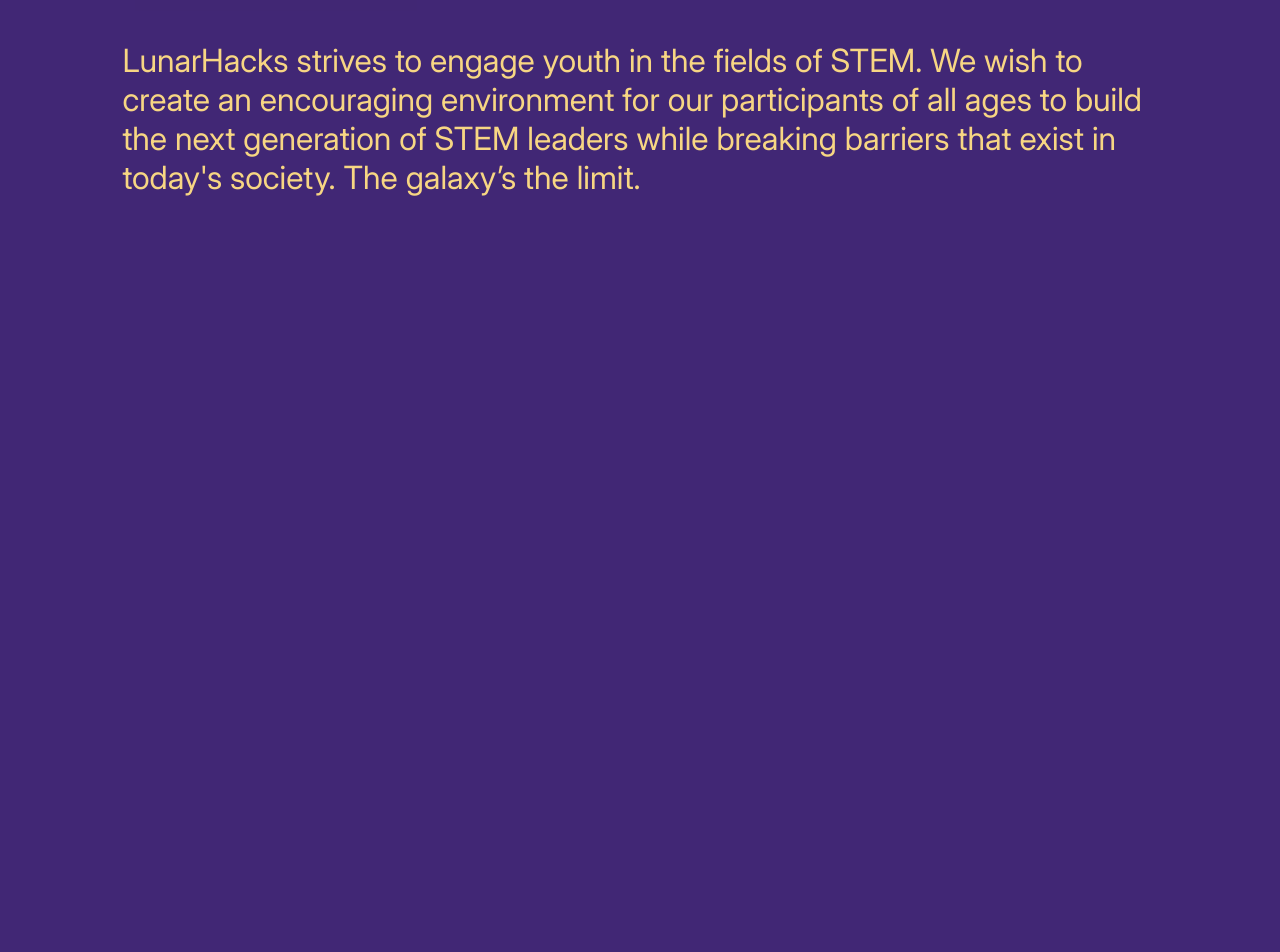
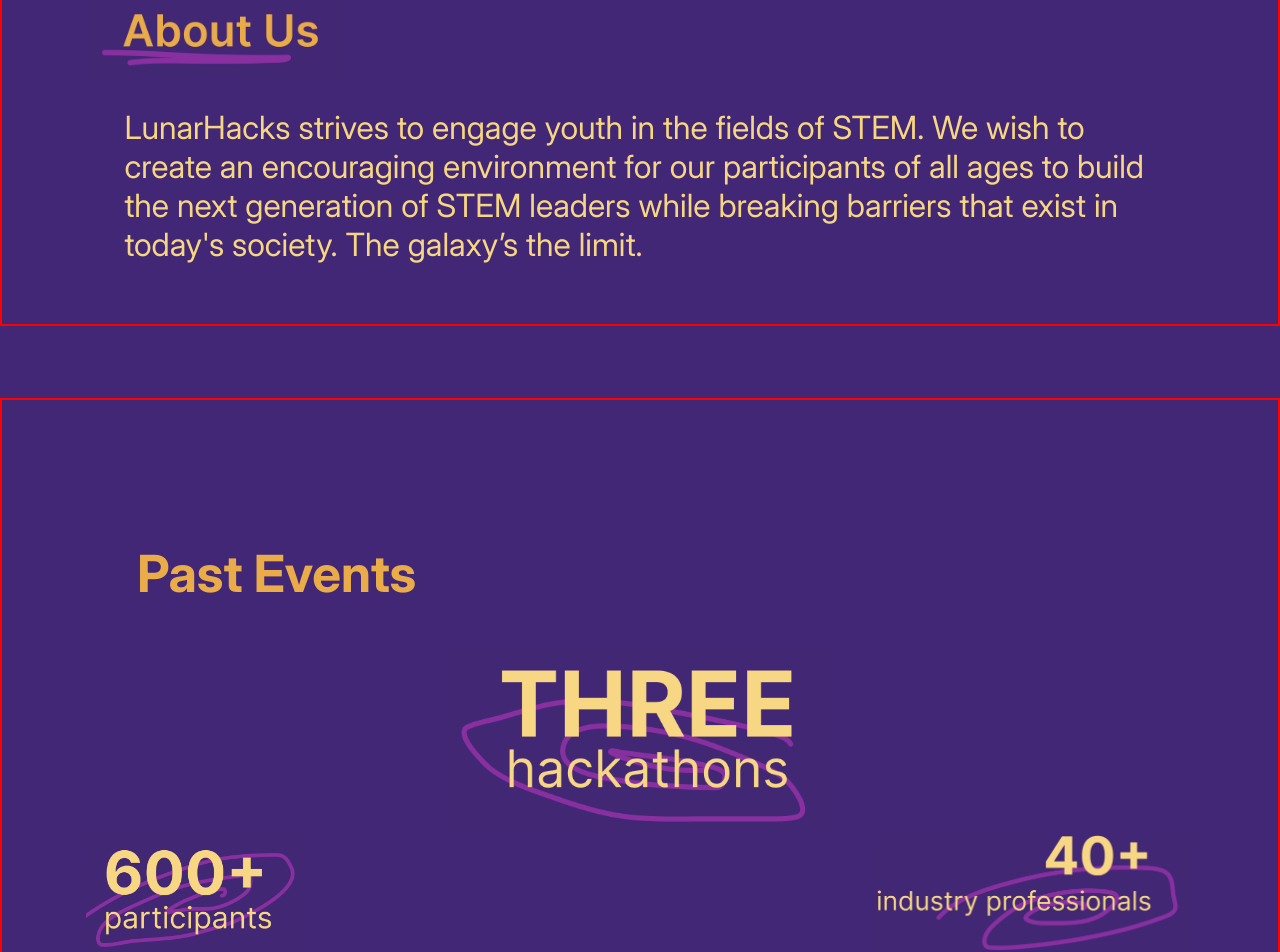
Before and after one commit to lunarhacks-org/lh-org, a React (Create React App) app: page / in a window 1280 px wide. Shown: the part 1258-2210 px from the top of the page. Built offline with nearby package versions, Linux system fonts and the light colour scheme.

Commit message:
spacinggit add .

```diff
--- a/src/pages/Home.css
+++ b/src/pages/Home.css
@@ -14,23 +14,25 @@
 
 
 .section:first-of-type {
-  margin-top: 0; /* Remove any unwanted spacing */
   padding-top: 11vh; /* Match the navbar height */
 }
 
 .section {
   background-color: #412775;
-
 }
 
 
 .main-section{
-
+  height: 4vh;
 }
 
 .aboutUs-section {
-
-
+  height: 30vh; /* Prevent overflow */
+  max-height: 30vh;
+  padding-bottom: 0;
+  margin-bottom: 0;
+  overflow: hidden; /* Stop child elements from pushing height */
+  border: 2px solid red; /* Debug: Check actual box size */
 }
 
 .pastEvents-section{
@@ -38,6 +40,7 @@
   margin-bottom: 10vh;
   background-color: #003f5c;
   padding-bottom: 10vh;
+  border: 2px solid red;
 }
 
 .ourTeam-section {
@@ -62,8 +65,6 @@
 }
 
 h2 {
-  color: #F7D683;
-  font-family: 'subtitles';
   font-weight: 400;
   padding-left: 8vw;
   padding-right: 8vw;
@@ -110,9 +111,10 @@
 
 .ab-txt {
   padding-top: 2vh;
-  max-width: 22vw;
-  height: auto;
-  padding-left: 9vw;
+  max-height: 100% !important; /* Ensure image does not exceed section */
+  max-width: 20vw; /* Slightly smaller width */
+  height: auto; /* Maintain aspect ratio */
+  padding-left: 5vw; /* Reduce left padding */
 }
 
 .hacks-img{
```
